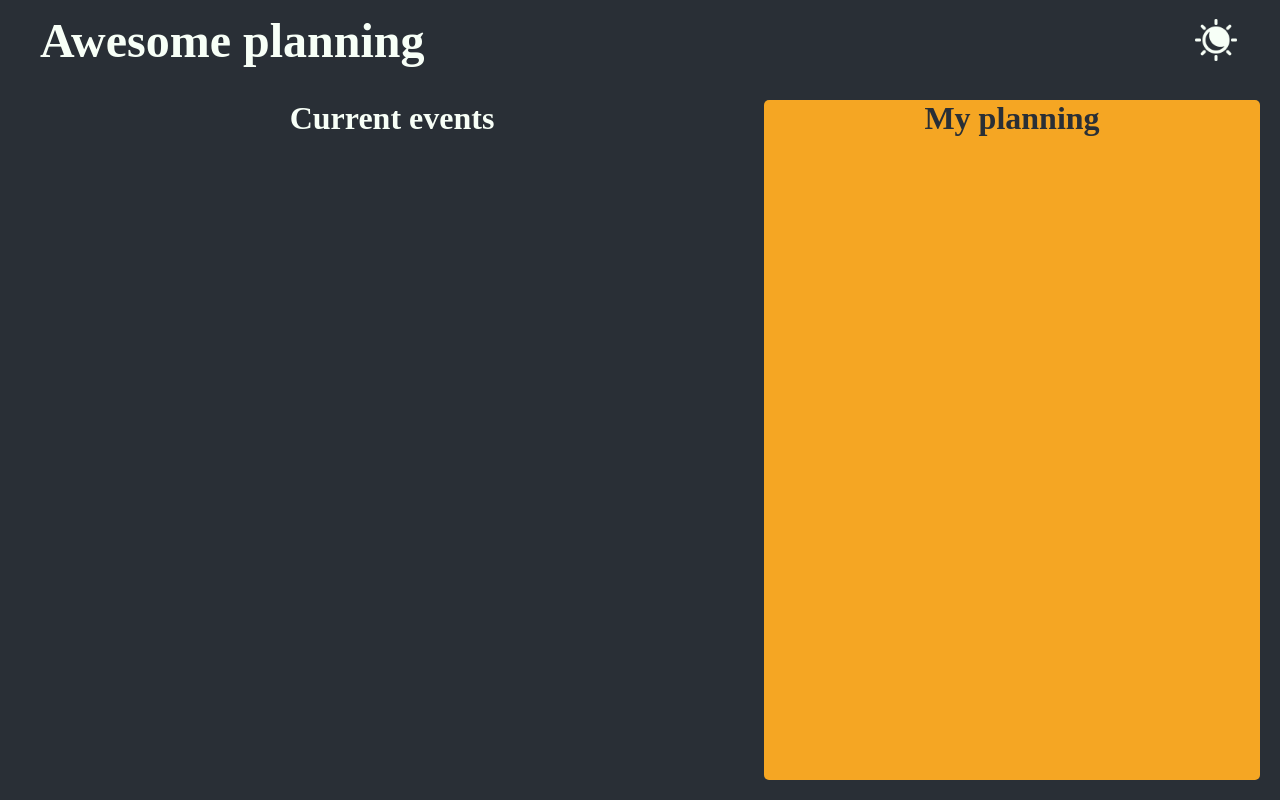
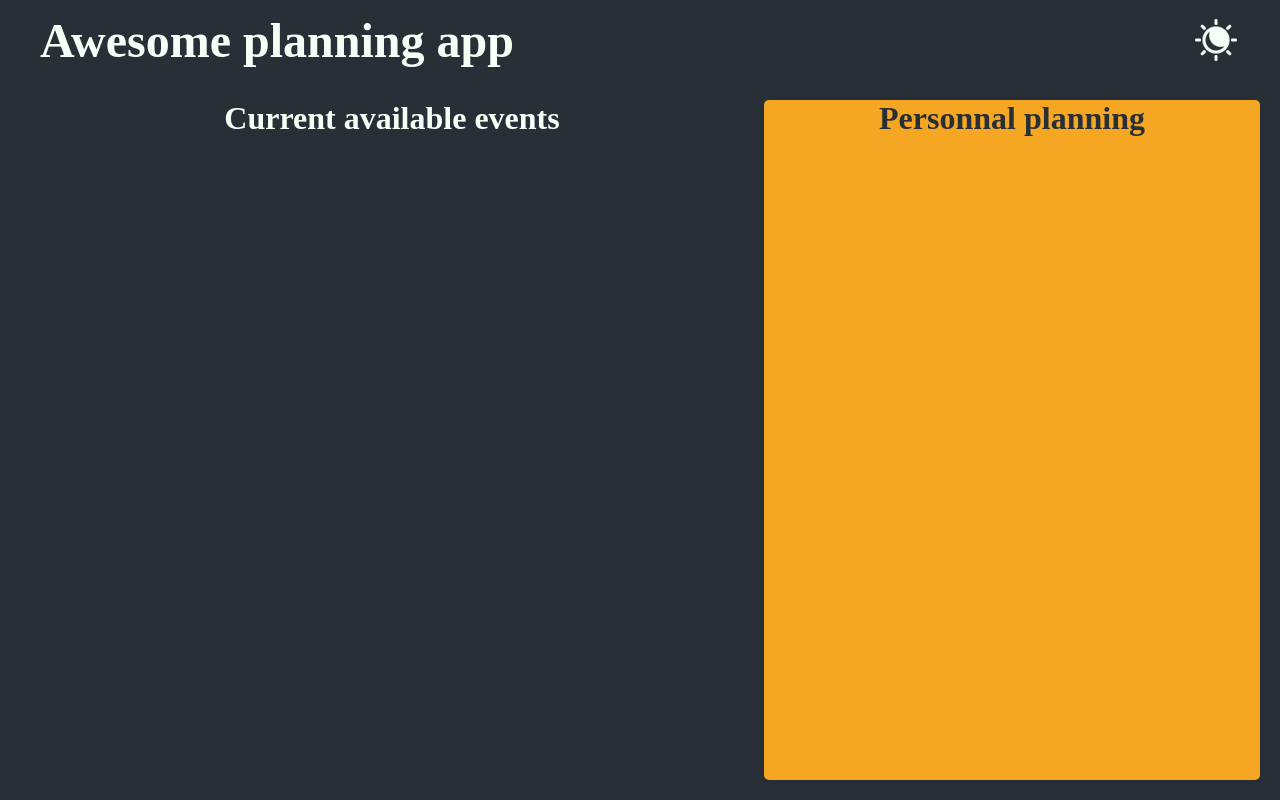
Before and after one commit to SlipNinja/portail-evenements-pierre, a plain HTML site: page index.html in a window 1280 px wide. Drawn offline with Linux system fonts and the light colour scheme; no server answers.

Commit message:
reword main titles

```diff
--- a/index.html
+++ b/index.html
@@ -9,16 +9,16 @@
 	</head>
 	<body>
 		<header>
-			<h1>Awesome planning</h1>
+			<h1>Awesome planning app</h1>
 			<button><img alt="" /></button>
 		</header>
 		<main>
 			<section id="event_container">
-				<h2>Current events</h2>
+				<h2>Current available events</h2>
 				<div id="event_list"></div>
 			</section>
 			<section id="planning_container">
-				<h2>My planning</h2>
+				<h2>Personnal planning</h2>
 				<div id="planning_list"></div>
 			</section>
 		</main>
```
